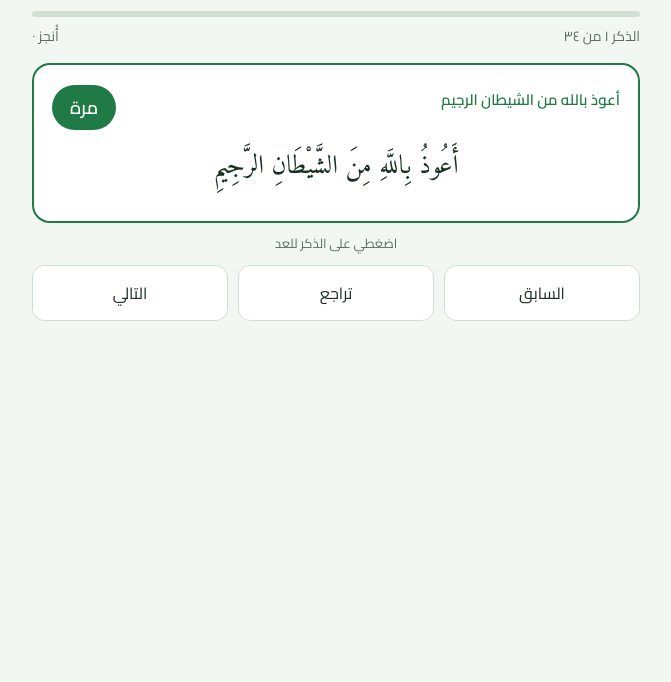
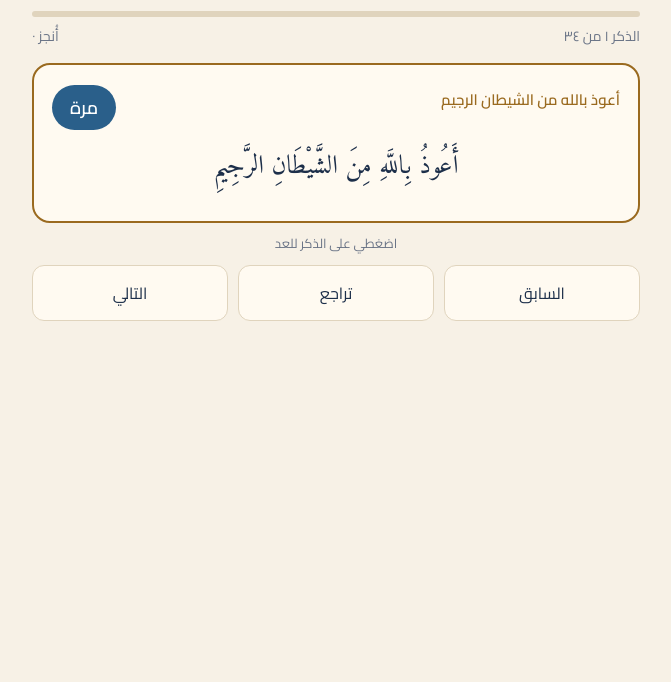
Before and after one commit to shery25shery-netizen/adhkar, a plain HTML site: page index.html in a window 1280 px wide. Shown: the part 118-800 px from the top of the page, without its empty margins (304-975 px from the left). Drawn offline with Linux system fonts and the light colour scheme.

Commit message:
Add files via upload

```diff
--- a/index.html
+++ b/index.html
@@ -4,7 +4,7 @@
 <meta charset="utf-8">
 <meta name="viewport" content="width=device-width, initial-scale=1, viewport-fit=cover">
 <link rel="manifest" href="manifest.json">
-<meta name="theme-color" content="#1f7a45">
+<meta name="theme-color" content="#2a5f8a">
 <link rel="icon" href="icon-192.png">
 <title>أذكار الصباح والمساء</title>
 
@@ -15,9 +15,9 @@
 @font-face{font-family:Cairo;font-weight:600;src:url(fonts/cairo-arabic-600-normal.woff2) format("woff2")}
 </style>
 <style>
-:root{--bg:#f3f7f1;--card:#fff;--ink:#17301f;--mut:#5b6f61;--acc:#1f7a45;--acc2:#e3f1e8;--line:#cfe0d3;box-sizing:border-box;padding-top:env(safe-area-inset-top,0px);padding-bottom:env(safe-area-inset-bottom,0px)}
-@media (prefers-color-scheme:dark){:root:not([data-theme="light"]){--bg:#0e1a13;--card:#15251b;--ink:#e6f2e9;--mut:#93aa99;--acc:#4cc27e;--acc2:#1d3527;--line:#26402f}}
-:root[data-theme="dark"]{--bg:#0e1a13;--card:#15251b;--ink:#e6f2e9;--mut:#93aa99;--acc:#4cc27e;--acc2:#1d3527;--line:#26402f}
+:root{--bg:#f7f1e6;--card:#fffaf1;--ink:#1d2f4a;--mut:#6b7587;--acc:#2a5f8a;--onacc:#fff;--gold:#9a6a1f;--acc2:#e8eef3;--line:#e0d4bd;box-sizing:border-box;padding-top:env(safe-area-inset-top,0px);padding-bottom:env(safe-area-inset-bottom,0px)}
+@media (prefers-color-scheme:dark){:root:not([data-theme="light"]){--bg:#101a28;--card:#172536;--ink:#f1e8d6;--mut:#9aa8bb;--acc:#7fb4dc;--onacc:#0e1a28;--gold:#e0b25c;--acc2:#1f3347;--line:#2c4058}}
+:root[data-theme="dark"]{--bg:#101a28;--card:#172536;--ink:#f1e8d6;--mut:#9aa8bb;--acc:#7fb4dc;--onacc:#0e1a28;--gold:#e0b25c;--acc2:#1f3347;--line:#2c4058}
 *{box-sizing:border-box}html{scroll-padding-top:env(safe-area-inset-top,0px)}
 body{margin:0;background:var(--bg);color:var(--ink);font-family:Cairo,system-ui,sans-serif;min-height:100vh}
 .wrap{max-width:640px;margin:0 auto;padding:16px}
@@ -28,8 +28,8 @@ button{font:inherit;color:inherit;cursor:pointer}
 .bar{height:6px;background:var(--line);border-radius:6px;margin:14px 0 6px;overflow:hidden}
 .bar i{display:block;height:100%;background:var(--acc);width:0;transition:width .3s}
 .meta{display:flex;justify-content:space-between;color:var(--mut);font-size:14px}
-.card{background:var(--card);border:2px solid var(--acc);border-radius:18px;padding:20px 18px;margin:14px 0}
-.ttl{color:var(--acc);font-weight:600;font-size:15px;margin-bottom:10px}
+.card{background:var(--card);border:2px solid var(--gold);border-radius:18px;padding:20px 18px;margin:14px 0}
+.ttl{color:var(--gold);font-weight:600;font-size:15px;margin-bottom:10px}
 .txt{font-family:Amiri,serif;font-size:26px;line-height:2.1;text-align:center;white-space:pre-line}
 .vir{margin-top:14px;padding-top:12px;border-top:1px dashed var(--line);color:var(--mut);font-size:14px;line-height:1.8}
 .src{color:var(--mut);font-size:12px;margin-top:6px}
@@ -47,7 +47,7 @@ button{font:inherit;color:inherit;cursor:pointer}
 .card.done{border-color:var(--line);background:var(--acc2)}
 .top{display:flex;justify-content:space-between;align-items:flex-start;gap:10px;margin-bottom:10px}
 .top .ttl{margin:0}
-.badge{flex:none;min-width:64px;text-align:center;background:var(--acc);color:#fff;border-radius:999px;padding:6px 14px;font-weight:600;font-size:18px}
+.badge{flex:none;min-width:64px;text-align:center;background:var(--acc);color:var(--onacc);border-radius:999px;padding:6px 14px;font-weight:600;font-size:18px}
 .hint{text-align:center;color:var(--mut);font-size:13px;margin:-6px 0 10px}
 .row{display:flex;gap:6px;margin-bottom:6px}
 .row .go{flex:1;display:flex;justify-content:space-between;text-align:right;padding:10px 12px;border-radius:10px;border:1px solid var(--line);background:var(--card);margin:0}
--- /dev/null
+++ b/manifest (1).json
@@ -0,0 +1,2 @@
+{"id":"./","name":"أذكار الصباح والمساء","short_name":"الأذكار","lang":"ar","dir":"rtl","start_url":"./","scope":"./","display":"standalone","orientation":"portrait","background_color":"#f7f1e6","theme_color":"#2a5f8a","description":"أذكار الصباح والمساء بالترتيب مع عدّاد",
+"icons":[{"src":"icon-192.png?v=2","sizes":"192x192","type":"image/png","purpose":"any"},{"src":"icon-512.png?v=2","sizes":"512x512","type":"image/png","purpose":"any"},{"src":"icon-maskable-512.png?v=2","sizes":"512x512","type":"image/png","purpose":"maskable"}]}
```
